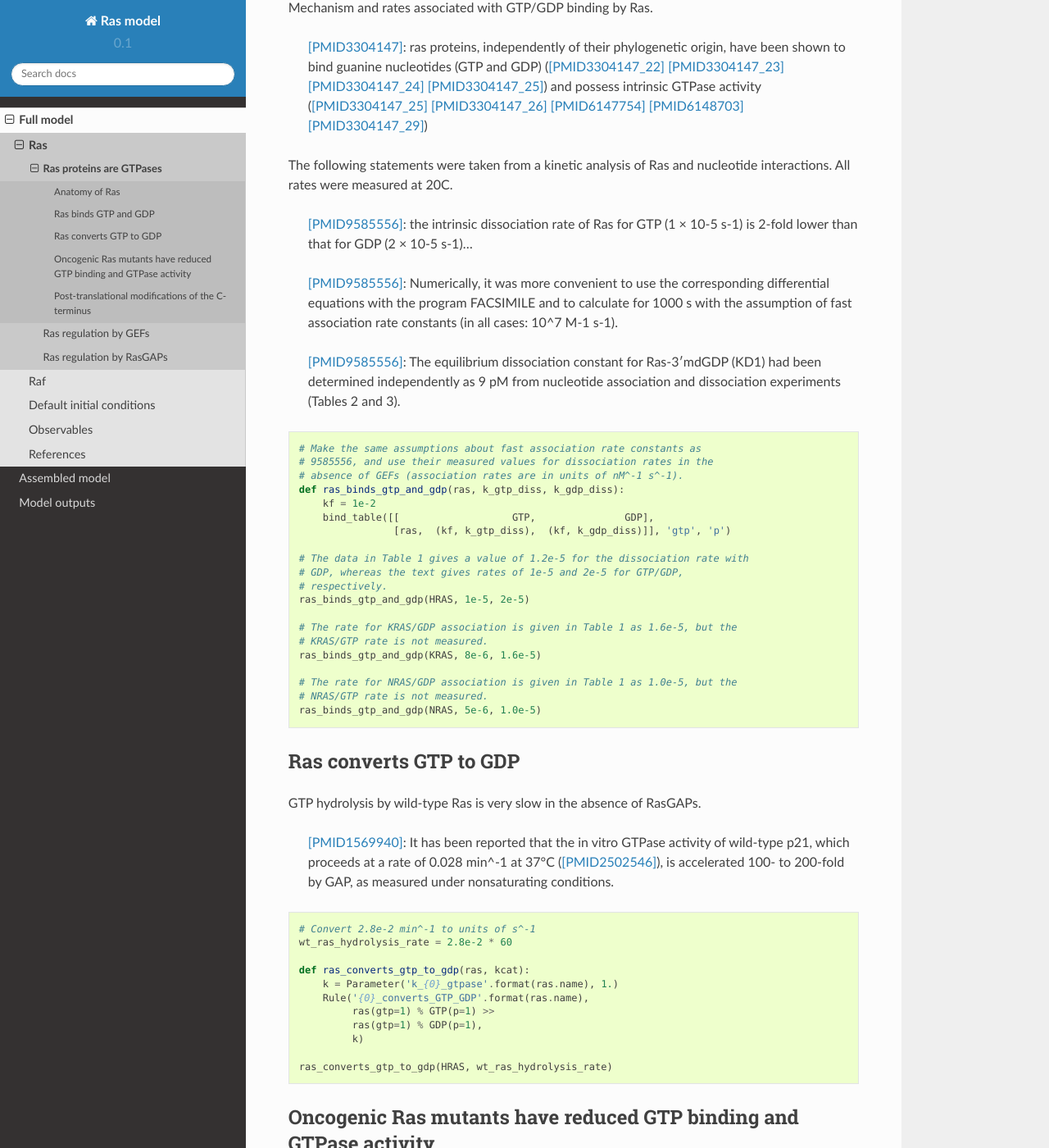
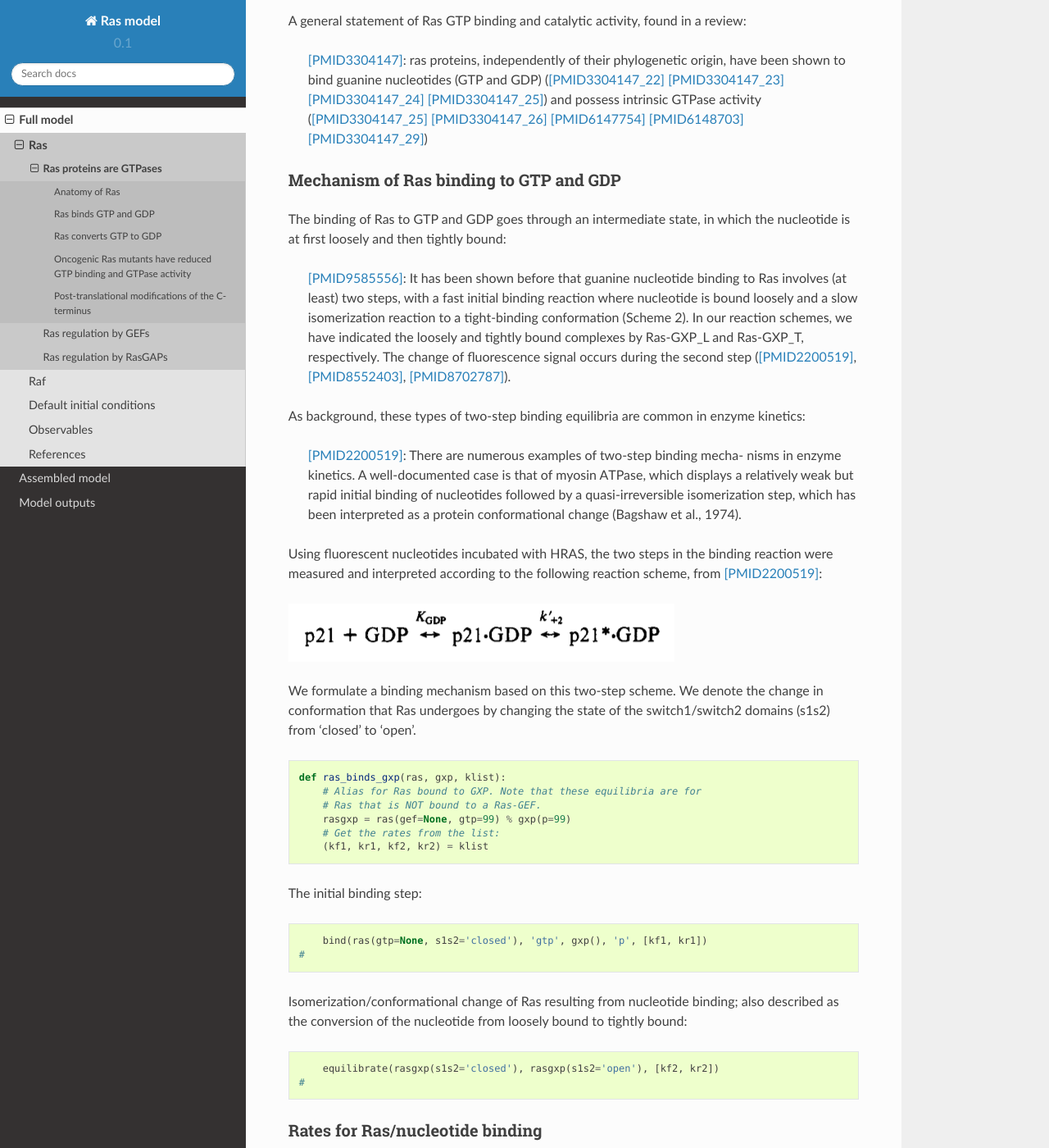
Before and after one commit to sorgerlab/rasmodel, a Sphinx documentation site: the page built from doc/full_model/ras/ras_gtpase.rst, in a window 1280 px wide and 1400 px high, scrolled down 1246 px. Shown: the whole window at 82% size. Built offline with Sphinx 7.4.7 and the Read the Docs theme 2.0.0, drawn with Linux system fonts in a browser that asks for light colours; some of the changed text lies outside the part shown.

Commit message:
Refactoring of Ras-GXP binding to two-step scheme
Also, rewrap text to 80 chars, add script to hide # sign at end of code
blocks.

```diff
--- a/doc/full_model/ras/ras_gtpase.rst
+++ b/doc/full_model/ras/ras_gtpase.rst
@@ -23,11 +23,12 @@ http://www.ncbi.nlm.nih.gov/pmc/articles/PMC3915522/figure/F1/).
         Monomer(ras_name,
                 ['gtp', 'gef', 'p_loop', 's1s2', 'CAAX', 'oncogenic'],
                 {'s1s2': ['closed', 'open'],
-                 'oncogenic': ['y', 'n']})
+                 'oncogenic': ['n', 'y']})
 
     # Guanine nucleotides
-    Monomer('GTP', ['p'])
-    Monomer('GDP', ['p'])
+    Monomer('GTP', ['p', 'label'], {'label': ['n', 'y']})
+    Monomer('GDP', ['p', 'label'], {'label': ['n', 'y']})
+    Monomer('Pi', []) # inorganic phosphate, used for GDP/GTP recycling
 
 Anatomy of Ras regulation:
 
@@ -44,23 +45,131 @@ Anatomy of Ras regulation:
 
 A side note on alternative splice variants:
 
-    [PMID3304147]_: The three functional ras genes code for highly related proteins
-    generically known as p21 (71). The p21 coding sequences of each of these
-    genes are equally distributed in four exons except for the K-ras-2 gene,
-    which possesses two alternative fourth coding exons (exons IVA and IVB)
-    that allow the synthesis of two isomorphic p21 proteins of 188 and 189
+    [PMID3304147]_: The three functional ras genes code for highly related
+    proteins generically known as p21 (71). The p21 coding sequences of each of
+    these genes are equally distributed in four exons except for the K-ras-2
+    gene, which possesses two alternative fourth coding exons (exons IVA and
+    IVB) that allow the synthesis of two isomorphic p21 proteins of 188 and 189
     residues that differ in their carboxy terminal domains (54, 60, 72).
 
 Ras binds GTP and GDP
 ---------------------
 
-Mechanism and rates associated with GTP/GDP binding by Ras.
+A general statement of Ras GTP binding and catalytic activity, found in a
+review:
 
     [PMID3304147]_: ras proteins, independently of their phylogenetic origin,
     have been shown to bind guanine nucleotides (GTP and GDP)
     ([PMID3304147_22]_ [PMID3304147_23]_ [PMID3304147_24]_ [PMID3304147_25]_)
     and possess intrinsic GTPase activity ([PMID3304147_25]_ [PMID3304147_26]_
     [PMID6147754]_ [PMID6148703]_ [PMID3304147_29]_)
+
+Mechanism of Ras binding to GTP and GDP
+~~~~~~~~~~~~~~~~~~~~~~~~~~~~~~~~~~~~~~~
+
+The binding of Ras to GTP and GDP goes through an intermediate state, in which
+the nucleotide is at first loosely and then tightly bound:
+
+    [PMID9585556]_: It has been shown before that guanine nucleotide binding to
+    Ras involves (at least) two steps, with a fast initial binding reaction
+    where nucleotide is bound loosely and a slow isomerization reaction to a
+    tight-binding conformation (Scheme 2). In our reaction schemes, we have
+    indicated the loosely and tightly bound complexes by Ras-GXP_L and
+    Ras-GXP_T, respectively. The change of fluorescence signal occurs during
+    the second step ([PMID2200519]_, [PMID8552403]_, [PMID8702787]_).
+
+As background, these types of two-step binding equilibria are common in enzyme
+kinetics:
+
+    [PMID2200519]_: There are numerous examples of two-step binding mecha-
+    nisms in enzyme kinetics. A well-documented case is that of myosin ATPase,
+    which displays a relatively weak but rapid initial binding of nucleotides
+    followed by a quasi-irreversible isomerization step, which has been
+    interpreted as a protein conformational change (Bagshaw et al., 1974).
+
+Using fluorescent nucleotides incubated with HRAS, the two steps in the binding reaction were measured and interpreted according to the following
+reaction scheme, from [PMID2200519]_:
+
+.. image:: /images/2200519_scheme2.png
+
+We formulate a binding mechanism based on this two-step scheme. We denote the
+change in conformation that Ras undergoes by changing the state of the
+switch1/switch2 domains (s1s2) from 'closed' to 'open'.
+
+::
+
+    def ras_binds_gxp(ras, gxp, klist):
+        # Alias for Ras bound to GXP. Note that these equilibria are for
+        # Ras that is NOT bound to a Ras-GEF.
+        rasgxp = ras(gef=None, gtp=99) % gxp(p=99)
+        # Get the rates from the list:
+        (kf1, kr1, kf2, kr2) = klist
+
+The initial binding step:
+
+.. code-block:: python
+
+        bind(ras(gtp=None, s1s2='closed'), 'gtp', gxp(), 'p', [kf1, kr1])
+    #
+
+Isomerization/conformational change of Ras resulting from nucleotide binding;
+also described as the conversion of the nucleotide from loosely bound to
+tightly bound:
+
+.. code-block:: python
+
+        equilibrate(rasgxp(s1s2='closed'), rasgxp(s1s2='open'), [kf2, kr2])
+    #
+
+Rates for Ras/nucleotide binding
+~~~~~~~~~~~~~~~~~~~~~~~~~~~~~~~~
+
+The rates for HRAS + GDP binding were measured at 25C (Table 1,
+[PMID2200519]_). Since only the equilibrium constant K1 was given for the first
+step, we assume a diffusion-limited on-rate of :math:`10^7\ M^-1\ s^-1` for
+kf1::
+
+    ras_gdp_kf1 = 1e7   # M^-1 s^-1
+    ras_gdp_K1 = 5.7e4  # M^-1
+    ras_gdp_kr1 = ras_gdp_kf1 / ras_gdp_K1  # s^-1
+
+For the second step, the rates were given explicitly as (Table 1,
+[PMID2200519]_)::
+
+    ras_gdp_kf2 = 14.8   # s^-1
+    ras_gdp_kr2 = 1.8e-5 # s^-1
+
+The rates given for HRAS + GTP at 25C were similar, though the off-rate for the
+second state was for some reason not given. As before, we choose a
+diffusion-limited on-rate of :math:`10^7\ M^-1\ s^-1` for kf1::
+
+    ras_gtp_kf1 = 1e7    # M^-1 s^-1
+    ras_gtp_K1 = 1.25e5  # M^-1
+    ras_gtp_kr1 = ras_gtp_kf1 / ras_gtp_K1  # s^-1
+
+    ras_gtp_kf2 = 16.7   # s^-1
+
+We specify the binding of HRAS to GDP according to the measured rates::
+
+    ras_gdp_klist = [ras_gdp_kf1, ras_gdp_kr1, ras_gdp_kf2, ras_gdp_kr2]
+    ras_binds_gxp(HRAS, GDP, ras_gdp_klist)
+
+We specify the binding of HRAS to GTP, using the kr2 rate for HRAS/GDP (since
+the rate was not reported for GTP)::
+
+    ras_gtp_klist = [ras_gtp_kf1, ras_gtp_kr1, ras_gtp_kf2, ras_gdp_kr2]
+    ras_binds_gxp(HRAS, GTP, ras_gtp_klist)
+
+Until we get new information, we will simply use the same rates for KRAS and
+NRAS::
+
+    ras_binds_gxp(KRAS, GDP, ras_gdp_klist)
+    ras_binds_gxp(KRAS, GTP, ras_gtp_klist)
+    ras_binds_gxp(NRAS, GDP, ras_gdp_klist)
+    ras_binds_gxp(NRAS, GTP, ras_gtp_klist)
+
+Orphans
+~~~~~~~
 
 The following statements were taken from a kinetic analysis of Ras and
 nucleotide interactions. All rates were measured at 20C.
@@ -79,31 +188,23 @@ nucleotide interactions. All rates were measured at 20C.
 
 ::
 
-    # Make the same assumptions about fast association rate constants as
-    # 9585556, and use their measured values for dissociation rates in the
-    # absence of GEFs (association rates are in units of nM^-1 s^-1).
-    def ras_binds_gtp_and_gdp(ras, k_gtp_diss, k_gdp_diss):
-        kf = 1e-2
-        bind_table([[                   GTP,               GDP],
-                    [ras,  (kf, k_gtp_diss),  (kf, k_gdp_diss)]], 'gtp', 'p')
-
     # The data in Table 1 gives a value of 1.2e-5 for the dissociation rate with
     # GDP, whereas the text gives rates of 1e-5 and 2e-5 for GTP/GDP,
     # respectively.
-    ras_binds_gtp_and_gdp(HRAS, 1e-5, 2e-5)
+    #ras_binds_gtp_and_gdp(HRAS, GTP, GDP)
 
     # The rate for KRAS/GDP association is given in Table 1 as 1.6e-5, but the
     # KRAS/GTP rate is not measured.
-    ras_binds_gtp_and_gdp(KRAS, 8e-6, 1.6e-5)
+    #ras_binds_gtp_and_gdp(KRAS, 8e-6, 1.6e-5)
 
     # The rate for NRAS/GDP association is given in Table 1 as 1.0e-5, but the
     # NRAS/GTP rate is not measured.
-    ras_binds_gtp_and_gdp(NRAS, 5e-6, 1.0e-5)
+    #ras_binds_gtp_and_gdp(NRAS, 5e-6, 1.0e-5)
 
 Ras converts GTP to GDP
 -----------------------
 
-GTP hydrolysis by wild-type Ras is very slow in the absence of RasGAPs.
+GTP hydrolysis by wild-type Ras is slow in the absence of RasGAPs.
 
     [PMID1569940]_: It has been reported that the in vitro GTPase activity of
     wild-type p21, which proceeds at a rate of 0.028 min^-1 at 37°C
@@ -119,33 +220,52 @@ GTP hydrolysis by wild-type Ras is very slow in the absence of RasGAPs.
         k = Parameter('k_{0}_gtpase'.format(ras.name), 1.)
         Rule('{0}_converts_GTP_GDP'.format(ras.name),
              ras(gtp=1) % GTP(p=1) >>
-             ras(gtp=1) % GDP(p=1),
+             ras(gtp=1) % GDP(p=1) + Pi(),
              k)
 
-    ras_converts_gtp_to_gdp(HRAS, wt_ras_hydrolysis_rate)
+    #ras_converts_gtp_to_gdp(HRAS, wt_ras_hydrolysis_rate)
+
+In the cell, GTP levels are buffered to remain fairly constant. To prevent GTP
+levels from being depleted by GTPase activity in the simulation, we
+reconstitute GTP from unbound GDP and inorganic phosphate at a very high rate.
+Since we only create inorganic phosphate (Pi) from the GTP hydrolysis step,
+ensures that GTP/GDP levels and ratios will be held constant over time.
+
+::
+
+    def recycle_gtp_from_gdp():
+        k = Parameter('k_recycle_gtp_from_gdp', 1e7)
+        # Note that only unbound GDP can be recycled!
+        Rule('recycle_gtp_from_gdp_rule',
+             GDP(p=None, label='n') + Pi() >> GTP(p=None, label='n'), k)
+        Rule('recycle_mgtp_from_mgdp_rule',
+             GDP(p=None, label='y') + Pi() >> GTP(p=None, label='y'), k)
+
+    recycle_gtp_from_gdp()
 
 Oncogenic Ras mutants have reduced GTP binding and GTPase activity
 -------------------------------------------------------------------
 
 [PMID18568040]_: In 1984, three groups reported that mutated Ras oncoproteins
 differ functionally from their normal counterparts [PMID6147754]_
-[PMID18568040_42]_ [PMID6148703]_. The oncogenic forms of Ras exhibited impaired
-GTPase activity, which suggested that the hydrolysis of GTP somehow terminates
-the activated state of the protein, which is consistent with the presumed
-analogy to the behaviour of G proteins...Furthermore, the link between the
-much-studied Gly-to-Val substitution of residue 12 of H-Ras and GTP hydrolysis
-was made the following year by Frank McCormick’s group, which noted that
-antibodies that are specific to that region blocked GTP binding [PMID18568040_44]_.
+[PMID18568040_42]_ [PMID6148703]_. The oncogenic forms of Ras exhibited
+impaired GTPase activity, which suggested that the hydrolysis of GTP somehow
+terminates the activated state of the protein, which is consistent with the
+presumed analogy to the behaviour of G proteins...Furthermore, the link between
+the much-studied Gly-to-Val substitution of residue 12 of H-Ras and GTP
+hydrolysis was made the following year by Frank McCormick’s group, which noted
+that antibodies that are specific to that region blocked GTP binding
+[PMID18568040_44]_.
 
-[PMID3304147]_: Early studies have predicted that replacement of Gly12 by any other
-amino acid residue (except proline) would disrupt the a-helical structure of
-the amino terminal domain of ras proteins, causing a conformational change that
-would prevent its proper folding (112-114). Thus, replacement or elimination of
-Gly12 may create a rigid domain that cannot efficiently interact with the
-phosphoryl region of the GTP molecule, reducing the GTPase activity of ras
-proteins. Two additional residues in this domain, Glyl5 and Lysl6, are present
-in other guanine nucleotide-bindingproteins(109, 111). Substitution of Lys16 by
-Asn16 significantly reduces GTP/GDP affinity without affecting base
+[PMID3304147]_: Early studies have predicted that replacement of Gly12 by any
+other amino acid residue (except proline) would disrupt the a-helical structure
+of the amino terminal domain of ras proteins, causing a conformational change
+that would prevent its proper folding (112-114). Thus, replacement or
+elimination of Gly12 may create a rigid domain that cannot efficiently interact
+with the phosphoryl region of the GTP molecule, reducing the GTPase activity of
+ras proteins. Two additional residues in this domain, Glyl5 and Lysl6, are
+present in other guanine nucleotide-bindingproteins(109, 111). Substitution of
+Lys16 by Asn16 significantly reduces GTP/GDP affinity without affecting base
 specificity, an observation consistent with the idea that these residues are
 also part of the phosphoryl group (95)::
 
@@ -153,9 +273,9 @@ also part of the phosphoryl group (95)::
     # to affect the affinity of Ras for GTP and GDP, not the catalytic rate.
 
 [PMID18568040]_: Other oncogenic mutations (such as Gln61leu in H-Ras) were
-also shown to impair GTP hydrolysis [PMID18568040_45]_ and other oncogenic forms of
-Ras were later determined to be impaired in GTP hydrolysis (for example, REF.
-[PMID18568040_46]_).
+also shown to impair GTP hydrolysis [PMID18568040_45]_ and other oncogenic
+forms of Ras were later determined to be impaired in GTP hydrolysis (for
+example, REF.  [PMID18568040_46]_).
 
 [PMID3304147]_: Substitution of Gln61 by 17 different amino acid residues
 invariably results in decreased GTPase activity ([PMID3304147_25]_, 117).
@@ -189,14 +309,15 @@ state.::
 Autophosphorylation of Ras A59T
 ~~~~~~~~~~~~~~~~~~~~~~~~~~~~~~~
 
-[PMID3304147]_: In addition to GTP/GDP binding and GTPase activity, ras proteins
-carrying an Ala59 -> Thr59 mutation exhibit an autophosphorylating activity of
-an, as yet, unknown biological significance [PMID3304147_23]_. In all cases, Thr59
-has been found to be the phosphate receptor site (106). No transphosphorylating
-activity has been detected with any ras protein, including those carrying Thr59
-mutations::
+[PMID3304147]_: In addition to GTP/GDP binding and GTPase activity, ras
+proteins carrying an Ala59 -> Thr59 mutation exhibit an autophosphorylating
+activity of an, as yet, unknown biological significance [PMID3304147_23]_. In
+all cases, Thr59 has been found to be the phosphate receptor site (106). No
+transphosphorylating activity has been detected with any ras protein, including
+those carrying Thr59 mutations::
 
-    # Add autophosphorylation of Ras A59T if it later turns out to be significant.
+    # Add autophosphorylation of Ras A59T if it later turns out to be
+    # significant.
 
 
 Post-translational modifications of the C-terminus
@@ -238,3 +359,19 @@ upstream of the C terminus that are sufficient to anchor the protein to the
 membrane. However, prenylated H-Ras, N-Ras and K-Ras-4A require a further
 palmitoylation step in which a palmitoyl moiety is attached to upstream
 C-terminal Cys residues before their anchoring in the membrane is stabilized.
+
+
+.. raw:: html
+
+    <script>
+        window.setTimeout(function() {
+        $('div.highlight-python pre > span.c:last-child').each(
+            function () {
+                if ($(this).text() == '#') {
+                    $(this.nextSibling).detach();
+                    $(this).detach();
+                }
+            }
+        );
+        }, 1000);
+    </script>
```
